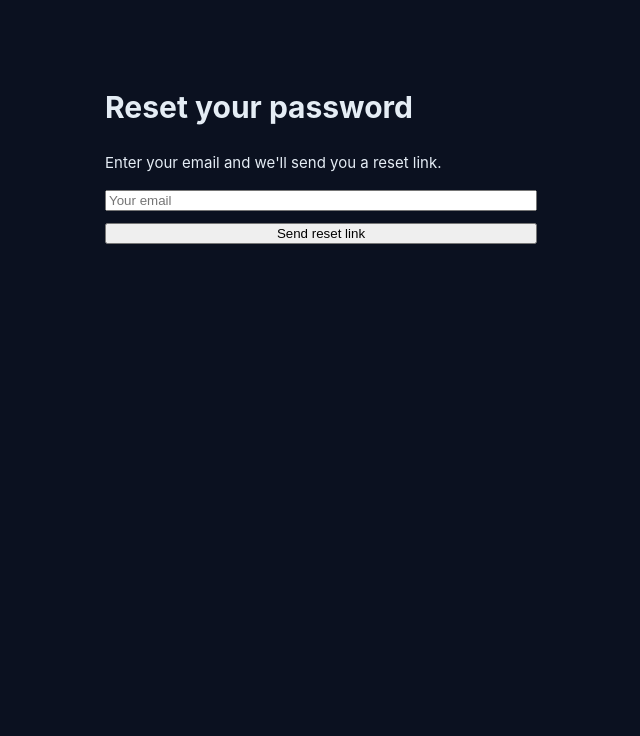
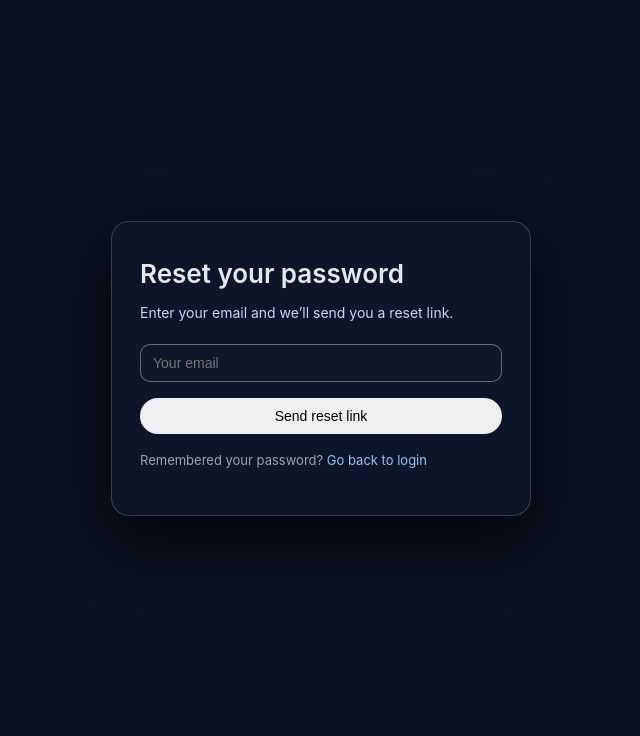
Before and after one commit to coskunforex/amazon-trend-web, a Flask app: page /forgot in a window 1280 px wide. Shown: the part 74-810 px from the top of the page, without its empty margins (319-959 px from the left). Before the commit the page ends 318 px from the top, so only its background shows below. Run offline with Flask 3, Linux system fonts and the light colour scheme; parts of the project's set-up code (start-up, migrations or seed data) failed here and were passed over.

Commit message:
Match forgot page UI with reset_sent card

```diff
--- a/app/web/templates/forgot.html
+++ b/app/web/templates/forgot.html
@@ -10,23 +10,82 @@
 <body>
   {% include "_nav.html" %}
 
-  <main class="auth-main" style="max-width:480px;margin:40px auto;padding:24px;">
-    <h1>Reset your password</h1>
-    <p>Enter your email and we'll send you a reset link.</p>
+  <main style="
+    min-height: calc(100vh - 64px);
+    display: flex;
+    align-items: center;
+    justify-content: center;
+    padding: 24px;
+  ">
+    <section style="
+      width: 100%;
+      max-width: 420px;
+      padding: 32px 28px;
+      border-radius: 18px;
+      background: rgba(15,23,42,0.92);
+      box-shadow: 0 24px 60px rgba(0,0,0,0.65);
+      backdrop-filter: blur(12px);
+      border: 1px solid rgba(148,163,184,0.3);
+      color: #e5e7eb;
+    ">
+      <h1 style="font-size: 26px; margin: 0 0 8px; font-weight: 600;">
+        Reset your password
+      </h1>
+      <p style="margin: 0 0 20px; font-size: 14px; color:#cbd5f5;">
+        Enter your email and we’ll send you a reset link.
+      </p>
 
       {% if msg %}
-      <div class="alert-success">{{ msg }}</div>
+        <div style="
+          margin-bottom: 16px;
+          padding: 10px 12px;
+          border-radius: 8px;
+          font-size: 13px;
+          background: rgba(22,163,74,0.12);
+          border: 1px solid rgba(22,163,74,0.5);
+          color: #bbf7d0;
+        ">
+          {{ msg }}
+        </div>
       {% endif %}
 
-    <form method="post" style="display:flex;flex-direction:column;gap:12px;margin-top:16px;">
+      <form method="post" style="display:flex;flex-direction:column;gap:12px;">
         <input
           type="email"
           name="email"
           placeholder="Your email"
           required
+          style="
+            padding: 10px 12px;
+            border-radius: 10px;
+            border: 1px solid rgba(148,163,184,0.6);
+            background: rgba(15,23,42,0.9);
+            color:#e5e7eb;
+            font-size: 14px;
+            outline: none;
+          "
         />
-      <button type="submit">Send reset link</button>
+
+        <button type="submit" style="
+          margin-top: 4px;
+          padding: 10px 14px;
+          border-radius: 999px;
+          border: none;
+          font-size: 14px;
+          font-weight: 500;
+          cursor: pointer;
+        " class="btn-primary">
+          Send reset link
+        </button>
       </form>
+
+      <p style="margin-top: 16px; font-size: 13px; color:#9ca3af;">
+        Remembered your password?
+        <a href="{{ url_for('login') }}" style="color:#93c5fd; text-decoration:none;">
+          Go back to login
+        </a>
+      </p>
+    </section>
   </main>
 </body>
 </html>
```
Lines whose indentation alone changed are shown as unchanged.
